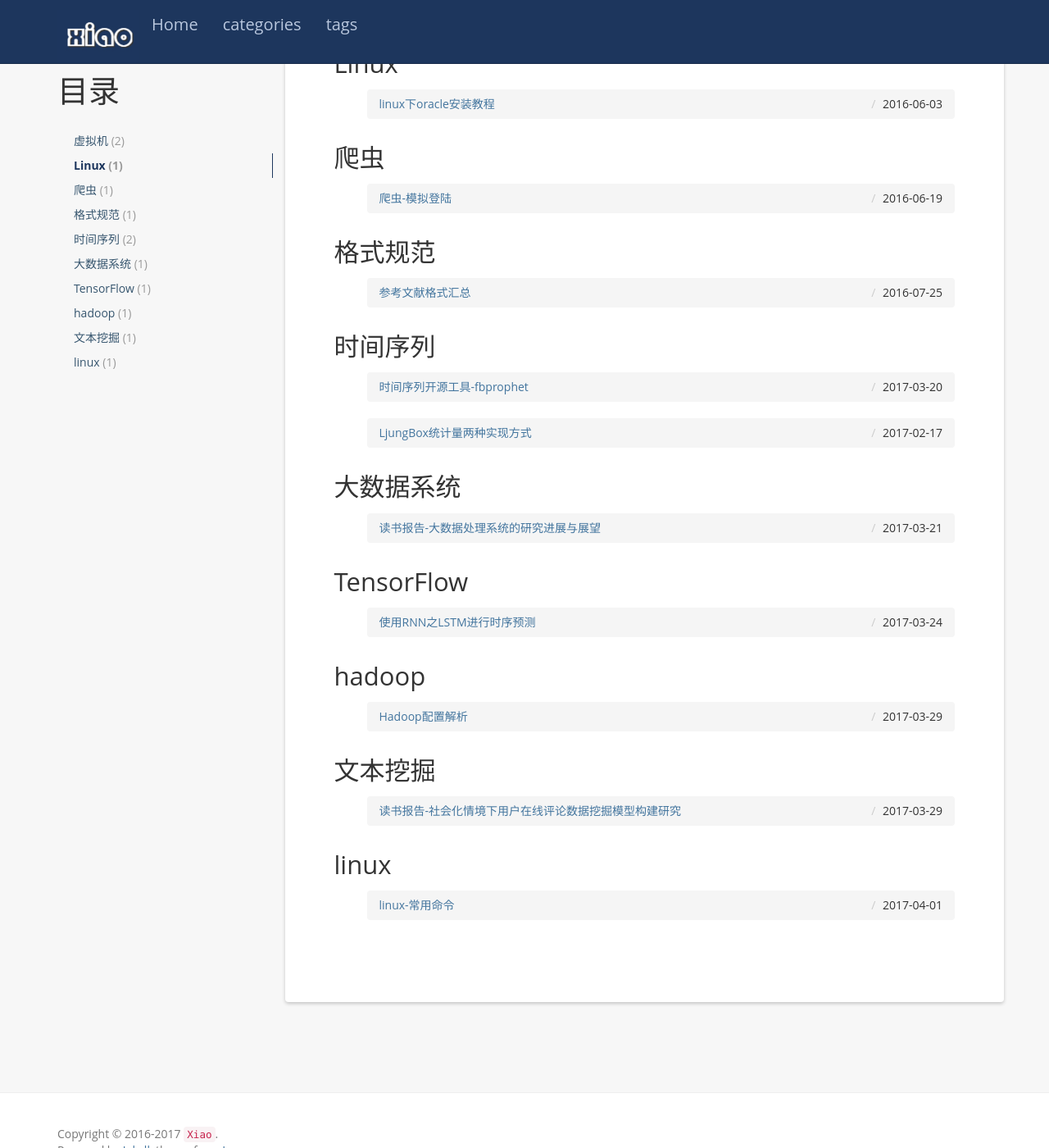
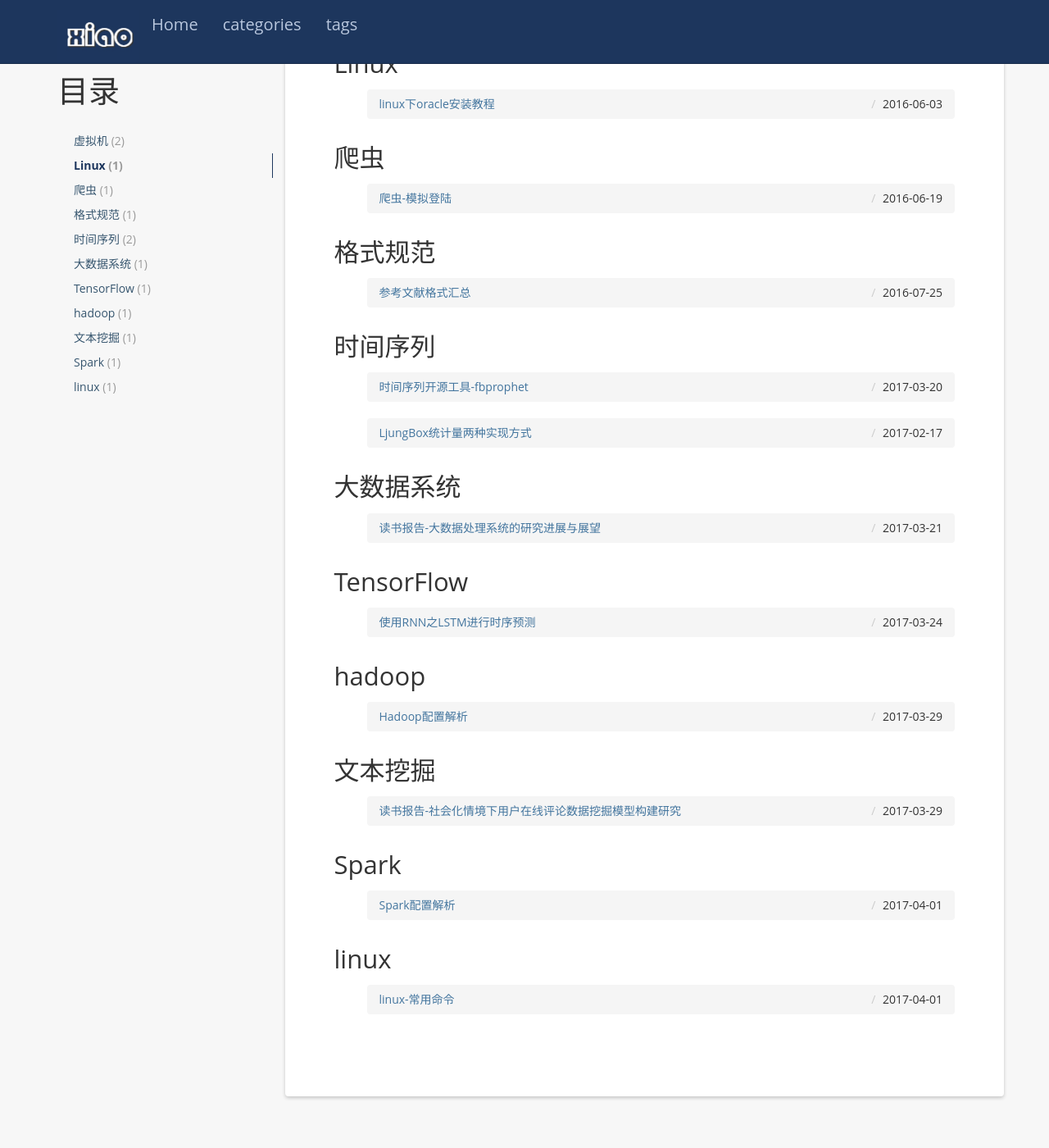
Before and after one commit to betterxys/betterxys.github.io, a Jekyll site: the page built from tag/index.html, in a window 1280 px wide and 1400 px high, scrolled down 429 px. Shown: the whole window at 82% size. Built offline with Jekyll 4.4.1, drawn with Linux system fonts in a browser that asks for light colours; nearby versions of some CDN libraries; comment, search, counter and statistics services are not loaded; some of the changed lines change nothing that is shown.

Commit message:
add spark

```diff
--- a/_posts/big_data/2017-03-29-hadoop-setup.md
+++ b/_posts/big_data/2017-03-29-hadoop-setup.md
@@ -318,7 +318,7 @@ nn-spk-2  | 192.168.6.232 | 4 | 8 | 12G | 46G
 nn-spk-3  | 192.168.6.233 | 4 | 8 | 12G | 46G
 
 
-*如何查看配置信息，返回主页参考另外一篇[《linux-常用命令》]()*
+*如何查看配置信息，返回主页参考另外一篇[《linux-常用命令》](https://betterxys.github.io/2017/04/01/linux-command/)*
 
 
 ---
--- /dev/null
+++ b/_posts/big_data/2017-04-01-spark-setup.md
@@ -0,0 +1,126 @@
+---
+layout: post
+title: Spark配置解析
+date: 2017-04-01
+author: xiaoyongsheng
+categories: Spark
+tag: Spark
+
+---
+
+* content
+{: toc}
+
+---
+
+## 背景介绍
+
+Spark<sup>[1]</sup>在Hadoop的HDFS和YARN之上构建，发展至今已经到了Spark 2.1.0, 内置组件包括：MLlib, Spark Streaming, 和 Graph X, 提供Java、Scala、Python和R接口，笔者是python用户，据说以后spark可以直接通过PyPI进行安装，那就真没谁了！
+
+测试系统安装的是Spark-1.5.2
+
+
+## Spark 运行模式
+
+Spark现有的运行模式包括三种(2.1.0的官方文档如是说)：
+
+  - [Standalone](http://spark.apache.org/docs/2.1.0/spark-standalone.html)
+
+    Standalone模式<sup>[2,3]</sup>中，集群由master和workers组成，用户程序通过与Master节点交互来申请所需资源，workers负责具体Executor的启动运行；这种模式可以避免worker节点的单点故障问题，但同时导致了master的单点故障问题，为了解决master单点失败会出现的问题，Spark提供了两种解决方案；
+
+    - Standby Masters with ZooKeeper(*production-level high availability*)
+
+      利用ZooKeeper提供的leader election机制，可以同时拥有多个master节点，所有的master节点进行竞选选出一个节点作为leader，也就是真正的master，其余落选的节点都置为standby状态；一旦master挂掉了，其余的standby master立刻竞选出一个新的leader顶上，恢复到之前的状态。
+
+    - Single-Node Recovery with Local File System
+
+      简单粗暴的方法，master挂掉了，就重启！！！
+
+  - Apache Mesos
+
+    Mesos负责资源调度，在资源调度过程中分为粗粒度和细粒度两种调度模式：
+
+      - Coarse-Grained(粗粒度资源调度)
+
+        每个Executor在获得系统资源后就长期持有，直到应用程序退出才释放资源；
+
+      - Fine-Grained(细粒度资源调度)
+
+        *从spark2.0开始已经弃用*，资源根据任务的需要动态调度，任务完成后立刻归还给mesos资源调度系统，调度开销和延迟较大；
+
+  - Hadoop YARN
+
+    参考资料[2]当中对YARN描述了很多，YARN Client/cluster两种模式的逻辑结构框图以及具体内部原理都有解释，但是个人觉得还是[官方文档](http://spark.apache.org/docs/2.1.0/running-on-yarn.html)给的解释更加简洁清晰：
+
+      > There are two deploy modes that can be used to launch Spark applications on YARN. In cluster mode, the Spark driver runs inside an application master process which is managed by YARN on the cluster, and the client can go away after initiating the application. In client mode, the driver runs in the client process, and the application master is only used for requesting resources from YARN.
+
+    YARN Cluster模式下，spark应用受YARN管辖，与客户端没有直接联系；而YARN client模式下spark应用是通过客户端进程运行，YARN此时仅负责底层资源调度；
+
+
+## Spark 基础概念
+
+不论任何模式，Spark的工作流程基本类似: SparkContext是程序运行的总入口，在SparkContext的初始化过程中，Spark会分别创建 **DAGScheduler作业调度** 和 **TaskSchedule任务调度** 两级调度模块；
+
+- RDD: Resilient Distributed DataSets, 弹性分布式数据集；
+
+  - 一个RDD代表一个被分区的只读数据集；
+
+  - 仅有两种生成方式：内存或者外部文件、通过其他RDD转换而来；
+
+  - 仅支持粗粒度操作：一个操作会被应用在本RDD的所有数据之上；
+
+  - 只有需要返回数据或者向外输出数据的RDD操作才会触发实际的计算工作；
+
+- dependencies: RDD的依赖关系；
+
+  - Narrow Dependencies(OneToOneDependecy)
+
+    窄依赖，每个父RDD最多只被一个子RDD使用，是一对一或者多对一的关系；
+
+  - Wide Dependencies(ShuffleDependecy)
+
+    宽依赖，多个子RDD依赖于同一个父RDD；
+
+- DAG: Directed Acyclic Graph, 有向无环图；
+
+- Task: 单个分区数据集上的最小处理流程单元；
+
+- TaskSet: 由一组关联的但相互之间没有shuffle依赖的任务(Task)所组成的任务集；
+
+- Stage: 一个任务集对应的调度阶段；
+
+- FinalStage: 直接触发作业的RDD关联的调度阶段；
+
+- Job: 由一个RDD action生成的一个或多个调度阶段所组成的一次计算作业；
+
+- Application：Spark应用程序，由一个或多个作业组成；
+
+- Executor: 执行任务；
+
+- DAGScheduler: 将作业拆分成具有不同依赖关系的多批任务
+
+- TaskScheduler: 与DAGScheduler交互，负责任务的物理调度；
+
+- SchedulerBackend: 与底层资源调度系统交互（mesos/yarn），配合TaskScheduler实现任务执行所需的资源分配；
+
+
+
+## Spark 基本工作流程
+
+
+![spark cluster components](http://i.imgur.com/3JW62W0.png)
+
+*这幅图片简直不能再清晰，来自[Spark官方文档](http://spark.apache.org/docs/2.1.0/cluster-overview.html)*
+
+
+![spark scheduler](http://i.imgur.com/J3FesTK.png)
+*图片来自[4][5]两篇博客，是本人找到的最为形象的spark作业调度流程图, 感谢此图作者*
+
+---
+
+## 参考文献
+1. Spark官网：http://spark.apache.org/documentation.html
+2. 夏俊鸾, 刘旭晖, 邵赛赛. Spark大数据处理技术[M]. 电子工业出版社, 2015.
+3. Spark官网standalone模式解释：http://spark.apache.org/docs/2.1.0/spark-standalone.html
+4. csdn博客：http://blog.csdn.net/jasonding1354/article/details/46974173
+5. csdn博客：http://blog.csdn.net/pelick/article/details/41866845
```
